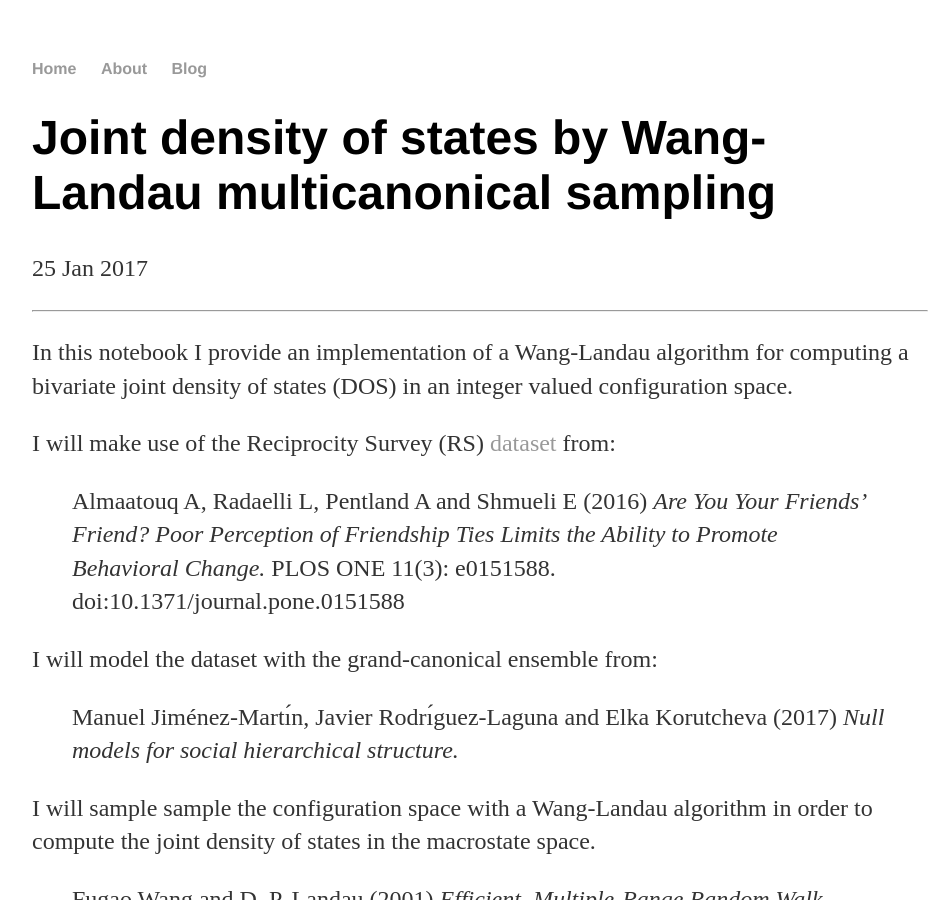
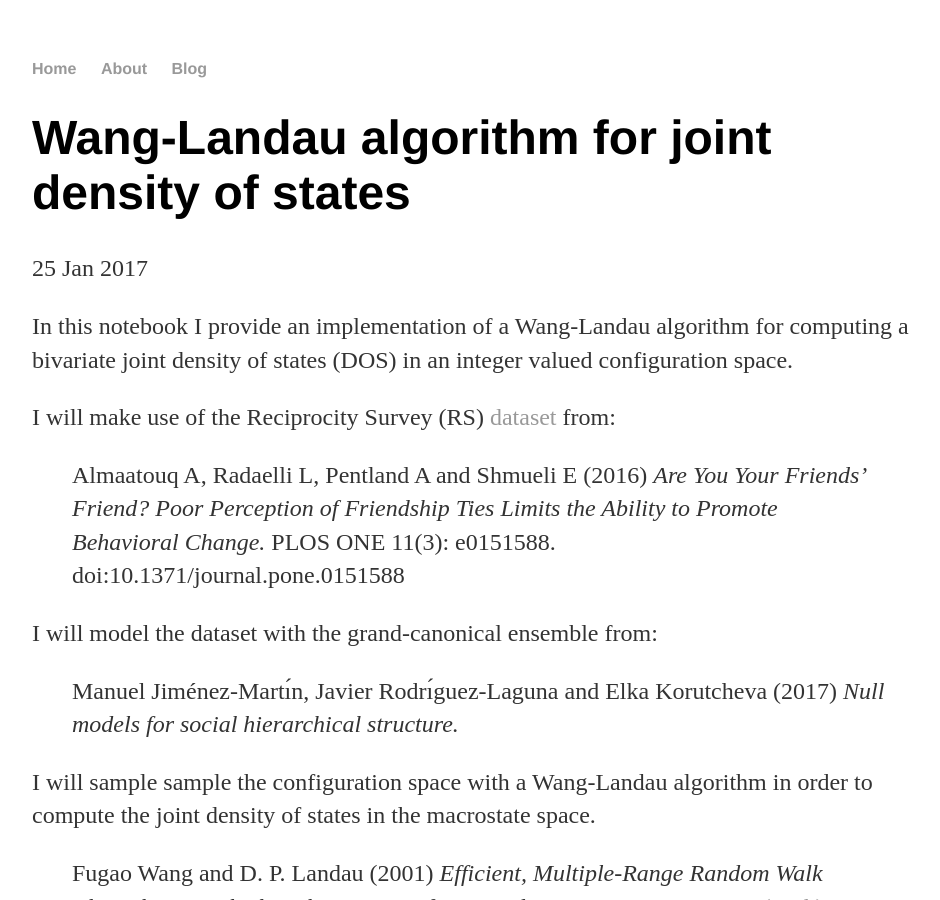
Before and after one commit to manu-jimenez/manu-jimenez.github.io, a Jekyll site: the page built from _posts/2017-01-26-Wang-Landau-for-joint-DOS.md, in a window 1280 px wide and 900 px high. Shown: the whole window, without its empty margins (160-1100 px from the left). Built offline with Jekyll 4.4.1, drawn with Linux system fonts in a browser that asks for light colours.

Commit message:
Update 2017-01-26-Wang-Landau-for-joint-DOS.md

```diff
--- a/_posts/2017-01-26-Wang-Landau-for-joint-DOS.md
+++ b/_posts/2017-01-26-Wang-Landau-for-joint-DOS.md
@@ -1,10 +1,9 @@
 ---
 layout: post
-title: "Joint density of states by Wang-Landau multicanonical sampling"
+title: "Wang-Landau algorithm for joint density of states"
 date: 2017-01-25
 ---
 
-***
 
 In this notebook I provide an implementation of a Wang-Landau algorithm for computing a bivariate joint density of states (DOS) in an integer valued configuration space.
 
```
